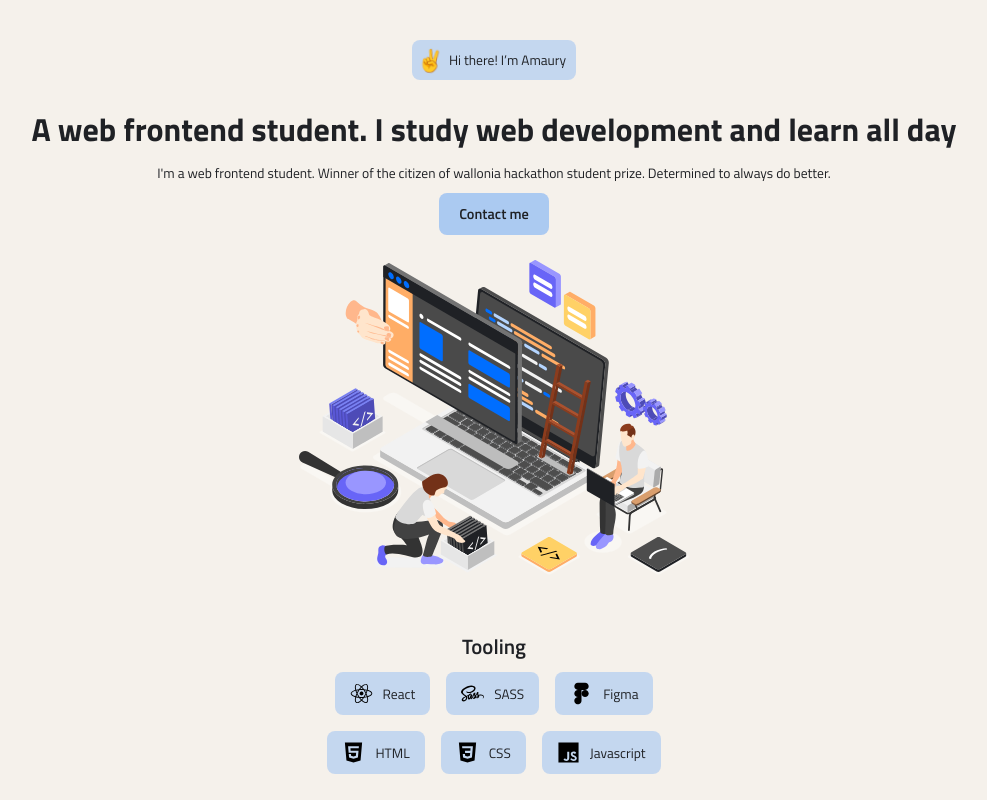
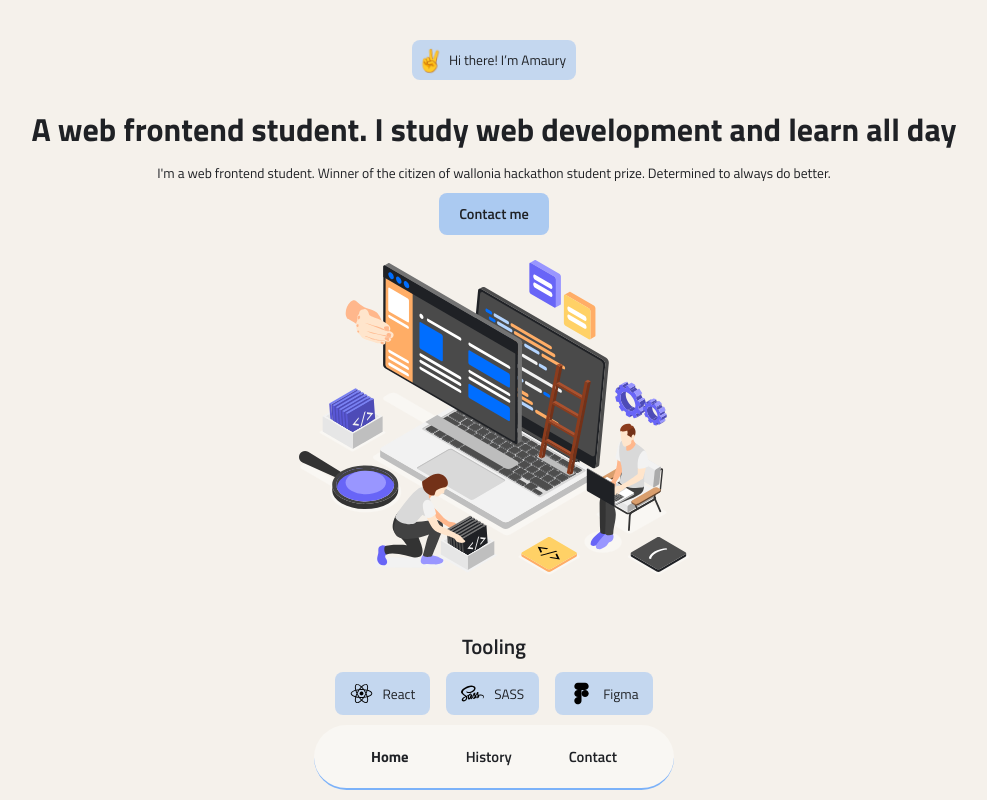
Before and after one commit to AmarOfficiel/curriculum-vitae, a Next.js app: page / in a window 1280 px wide. Shown: the top 800 px of the page, without its empty margins (146-1133 px from the left). Built offline with nearby package versions, Linux system fonts and the light colour scheme.

Commit message:
Navbar
add navbar

```diff
--- a/src/components/firstSection.js
+++ b/src/components/firstSection.js
@@ -1,10 +1,22 @@
 import ToolingItem from "@/components/itemTooling.js";
 import BtnCTA from "@/components/btnCTA.js";
 import style from "@/styles/firstSection.module.scss";
+import { useEffect } from "react";
 
-export default function firstSection() {
+export default function FirstSection({ introRef, setVisible }) {
+  useEffect(() => {
+    const observer = new IntersectionObserver(
+      (entries) => {
+        entries.map((entry) => {
+          entry.isIntersecting && setVisible(1);
+        });
+      },
+      { threshold: 0.51 }
+    );
+    introRef.current && observer.observe(introRef.current);
+  }, [introRef]);
   return (
-    <section className={`${`${style.container}`}`}>
+    <section className={`${`${style.container}`}`} ref={introRef}>
       <section className={`${`${style.containerIntro}`}`}>
         <div>
           <p className={`${`${style.containerPresentation}`}`}>
--- /dev/null
+++ b/src/components/nav.js
@@ -0,0 +1,41 @@
+import React, { useRef } from "react";
+import styles from "@/styles/nav.module.scss";
+
+export default function Nav({ introRef, timelineRef, contactRef, visible }) {
+  function handleClick(ref) {
+    ref.current.scrollIntoView({ behavior: "smooth" });
+  }
+  return (
+    <nav
+      className={`${styles.container} ${
+        visible === 1
+          ? styles.colorFirstAccent
+          : visible === 2
+          ? styles.colorSecondAccent
+          : visible === 3
+          ? styles.colorTertiaryAccent
+          : styles.colorInactif
+      }`}
+    >
+      <p
+        className={` ${styles.links} ${visible === 1 && styles.active}`}
+        onClick={() => handleClick(introRef)}
+      >
+        Home
+      </p>
+      <p
+        className={` ${styles.links} ${visible === 2 && styles.active}`}
+        onClick={() => handleClick(timelineRef)}
+      >
+        History
+      </p>
+      <p
+        className={` ${styles.links} ${visible === 3 && styles.active}`}
+        onClick={() => handleClick(contactRef)}
+      >
+        Contact
+      </p>
+    </nav>
+  );
+}
+// text-paragraph-medium
--- a/src/components/secondSection.js
+++ b/src/components/secondSection.js
@@ -1,11 +1,23 @@
-import Title from "@/components/title.js"
+import { useEffect } from "react";
+import Title from "@/components/title.js";
 import TimelineElement from "@/components/timelineElement";
 
-export default function SecondSection() {
-    return (
-      <section>
-            <Title textTitle="History" />
-            <TimelineElement/>
-      </section>
+export default function SecondSection({ timelineRef, setVisible }) {
+  useEffect(() => {
+    const observer = new IntersectionObserver(
+      (entries) => {
+        entries.map((entry) => {
+          entry.isIntersecting && setVisible(2);
+        });
+      },
+      { threshold: 0.51 }
     );
+    timelineRef.current && observer.observe(timelineRef.current);
+  }, [timelineRef]);
+  return (
+    <section ref={timelineRef}>
+      <Title textTitle="History" />
+      <TimelineElement />
+    </section>
+  );
 }
--- a/src/components/thirdSection.js
+++ b/src/components/thirdSection.js
@@ -1,10 +1,22 @@
+import { useEffect } from "react";
 import style from "@/styles/thirdSection.module.scss";
 import Title from "@/components/title";
 import Form from "@/components/form.js";
 
-export default function ThirdSection() {
+export default function ThirdSection({ contactRef, setVisible }) {
+  useEffect(() => {
+    const observer = new IntersectionObserver(
+      (entries) => {
+        entries.map((entry) => {
+          entry.isIntersecting && setVisible(3);
+        });
+      },
+      { threshold: 0.51 }
+    );
+    contactRef.current && observer.observe(contactRef.current);
+  }, [contactRef]);
   return (
-    <section className={`${style.container}`}>
+    <section className={`${style.container}`} ref={contactRef}>
       <Title textTitle="Contact" />
       <Form />
     </section>
--- a/src/components/timelineElement.js
+++ b/src/components/timelineElement.js
@@ -28,7 +28,11 @@ export default function TimelineElement() {
           </div>
           <div className={`${style.containerCard}`}>
             <div className={`${style.containerImg}`}>
-              <img src={item.card.image.src} alt={item.card.image.alt} />
+              <img
+                src={item.card.image.src}
+                alt={item.card.image.alt}
+                className={`${style.itemImg}`}
+              />
             </div>
             <div className={`${style.containerGlobalDescription}`}>
               <div className={`${style.containerDate}`}>
--- a/src/pages/index.js
+++ b/src/pages/index.js
@@ -1,8 +1,10 @@
+import React, { useRef, useState } from "react";
 import Head from "next/head";
 import { Titillium_Web } from "next/font/google";
 import FirstSection from "@/components/firstSection.js";
 import SecondSection from "@/components/secondSection.js";
 import ThirdSection from "@/components/thirdSection.js";
+import Nav from "@/components/nav.js";
 import styles from "@/styles/Home.module.scss";
 
 const TitilliumWeb = Titillium_Web({
@@ -12,6 +14,11 @@ const TitilliumWeb = Titillium_Web({
 });
 
 export default function Home() {
+  const introRef = useRef(null);
+  const timelineRef = useRef(null);
+  const contactRef = useRef(null);
+  const [visible, setVisible] = useState(1);
+
   return (
     <>
       <Head>
@@ -23,9 +30,18 @@ export default function Home() {
       <main
         className={`${TitilliumWeb.variable} ${styles.container} text-paragraph`}
       >
-        <FirstSection /> {/* intro section */}
-        <SecondSection /> {/* portfolio/history section */}
-        <ThirdSection /> {/* contact section */}
+        <Nav
+          introRef={introRef}
+          timelineRef={timelineRef}
+          contactRef={contactRef}
+          visible={visible}
+        />
+        {/* intro section */}
+        <FirstSection introRef={introRef} setVisible={setVisible} />
+        {/* portfolio/history section */}
+        <SecondSection timelineRef={timelineRef} setVisible={setVisible} />
+        {/* contact section */}
+        <ThirdSection contactRef={contactRef} setVisible={setVisible} />
       </main>
     </>
   );
--- a/src/styles/Home.module.scss
+++ b/src/styles/Home.module.scss
@@ -1,6 +1,6 @@
 .container{
     margin-top: 40px;
-    margin-bottom: 150px;
+    margin-bottom: 100px;
     display: flex;
     justify-content: center;
     align-items: center;
--- a/src/styles/btnCTA.module.scss
+++ b/src/styles/btnCTA.module.scss
@@ -1,4 +1,5 @@
 .container {
+  cursor: pointer;
   transition: 0.2s;
   display: flex;
   justify-content: center;
@@ -30,6 +31,7 @@
 }
 .colorTertiaryAccent {
   background-color: rgba(var(--color-tertiary-accent), 0.3);
+
   &:hover{
     background-color: rgba(var(--color-tertiary-accent), 0.4);
   }
--- a/src/styles/globals.scss
+++ b/src/styles/globals.scss
@@ -23,8 +23,9 @@ body {
   font-family: var(--font-TitilliumWeb);
 }
 ::selection {
+  border-radius: 20px;
   color: var(--color-secondary);
-  background: rgba(var(--color-tertiary-accent),1);
+  background: rgba(var(--color-tertiary-accent),0.8);
 }
 
 .df-jcc-aic {
--- a/src/styles/itemTooling.module.scss
+++ b/src/styles/itemTooling.module.scss
@@ -3,11 +3,12 @@
     display: flex;
     justify-content: center;
     align-items: center;
-    gap: 1rem;
+    gap: 16px;
     flex-wrap: wrap;
 }
 
 .item{
+    cursor: pointer;
     transition: 0.2s;
     display: flex;
     justify-content: center;
--- /dev/null
+++ b/src/styles/nav.module.scss
@@ -0,0 +1,43 @@
+.container {
+  transition: 0.8s;
+  display: flex;
+  justify-content: space-evenly;
+  align-items: center;
+  position: fixed;
+  width: 360px;
+  height: 65px;
+  bottom: 10px;
+  left: 50%;
+  transform: translateX(-50%);
+  background-color: var(--color-secondary);
+  border-radius: 40px;
+  overflow: hidden;
+  z-index: 100;
+}
+
+.colorFirstAccent {
+  border-bottom: 2px solid rgba(var(--color-first-accent), 0.5);
+}
+
+.colorSecondAccent {
+  border-bottom: 2px solid rgba(var(--color-second-accent), 0.5);
+}
+
+.colorTertiaryAccent {
+  border-bottom: 2px solid rgba(var(--color-tertiary-accent), 0.5);
+}
+
+.colorInactif {
+  border-bottom: 2px solid #5e1616;
+}
+
+.links {
+  //   font-family: var(--font-TitilliumWeb);
+  cursor: pointer;
+  font-weight: 600;
+  font-size: 0.92rem;
+}
+
+.active {
+  font-weight: 700;
+}
--- a/src/styles/timelineElement.module.scss
+++ b/src/styles/timelineElement.module.scss
@@ -27,6 +27,7 @@
   justify-content: center;
   align-items: center;
   height: 200px;
+  border-radius: 20px;
 }
 
 .containerGlobalDescription{
```
